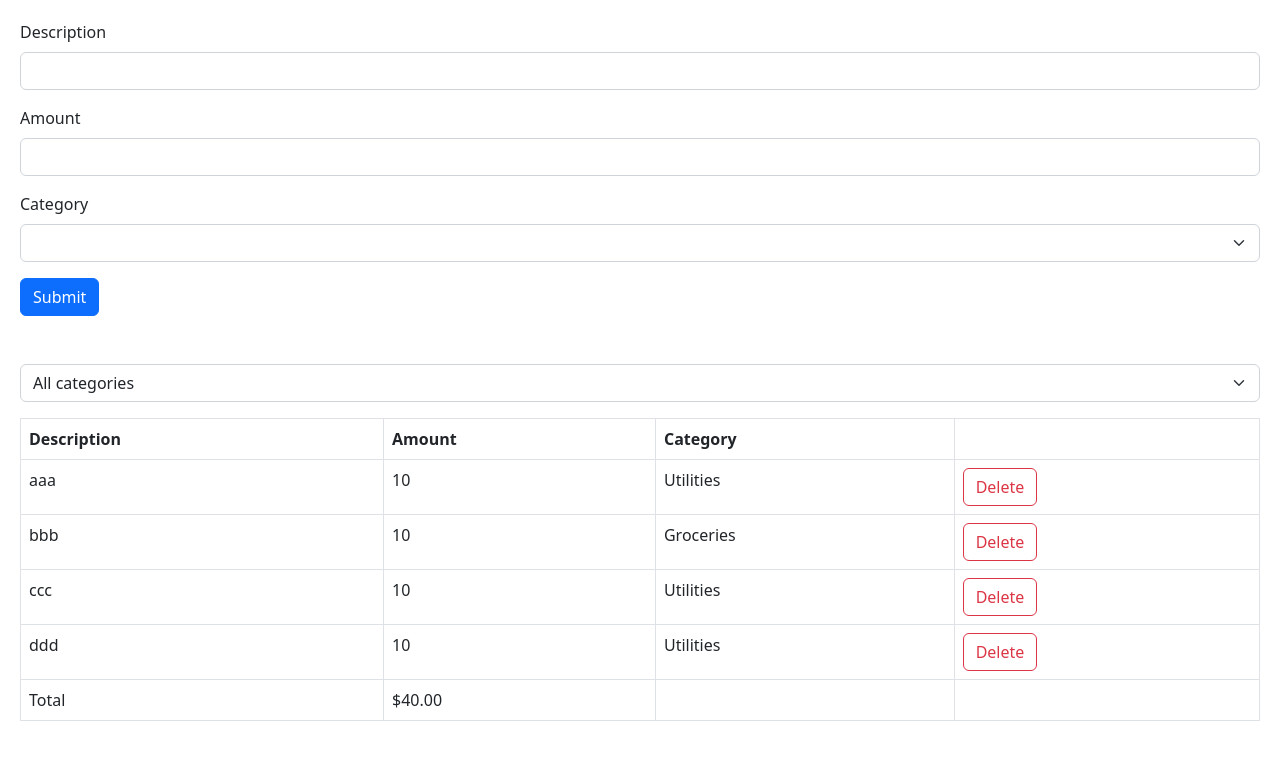
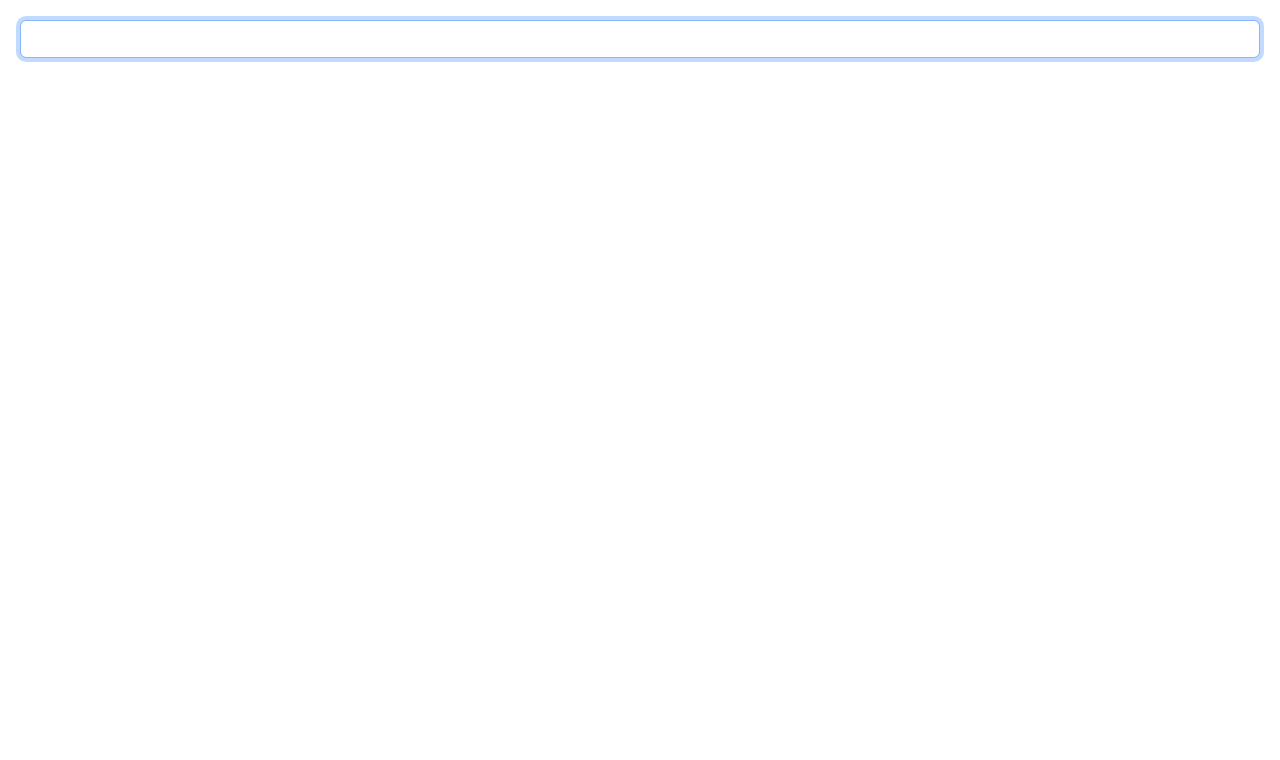
Before and after one commit to jmgcheng/moshReact18forBeginners, a React (Vite) app: page / in a window 1280 px wide. Shown: the top 760 px of the page. Built offline with nearby package versions, Linux system fonts and the light colour scheme.

Commit message:
36-connectingToTheBackend-understandingEffectHook

```diff
--- a/src/App.tsx
+++ b/src/App.tsx
@@ -1,42 +1,20 @@
-import { useState } from "react";
-import ExpenseList from "./components/expense-tracker/components/ExpenseList";
-import ExpenseFilter from "./components/expense-tracker/components/ExpenseFilter";
-import ExpenseForm from "./components/expense-tracker/components/ExpenseForm";
-import categories from "./components/expense-tracker/categories";
+import { useEffect, useRef, useState } from "react";
 
 function App() {
-  const [selectedCategory, setSelectedCategory] = useState("");
-  const [expenses, setExpenses] = useState([
-    { id: 1, description: "aaa", amount: 10, category: "Utilities" },
-    { id: 2, description: "bbb", amount: 10, category: "Groceries" },
-    { id: 3, description: "ccc", amount: 10, category: "Utilities" },
-    { id: 4, description: "ddd", amount: 10, category: "Utilities" },
-  ]);
+  const ref = useRef<HTMLInputElement>(null);
 
-  const visibleExpenses = selectedCategory
-    ? expenses.filter((e) => e.category === selectedCategory)
-    : expenses;
+  // better to be called afterRender
+  useEffect(() => {
+    if (ref.current) ref.current.focus();
+  });
 
-  if (expenses.length === 0) return null;
+  useEffect(() => {
+    document.title = "My Apppppp";
+  });
 
   return (
     <div>
-      <div className="mb-5">
-        <ExpenseForm
-          onSubmit={(expense) =>
-            setExpenses([...expenses, { ...expense, id: expenses.length + 1 }])
-          }
-        />
-      </div>
-      <div className="mb-3">
-        <ExpenseFilter
-          onSelectCategory={(category) => setSelectedCategory(category)}
-        />
-      </div>
-      <ExpenseList
-        expenses={visibleExpenses}
-        onDelete={(id) => setExpenses(expenses.filter((e) => e.id !== id))}
-      />
+      <input ref={ref} type="text" className="form-control" />
     </div>
   );
 }
```
